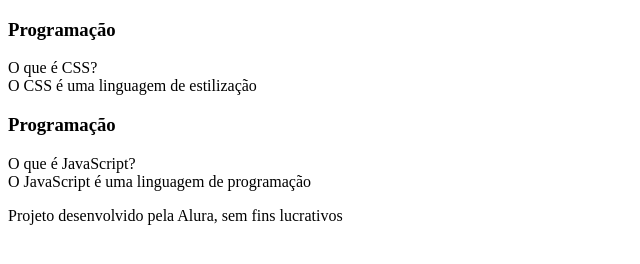
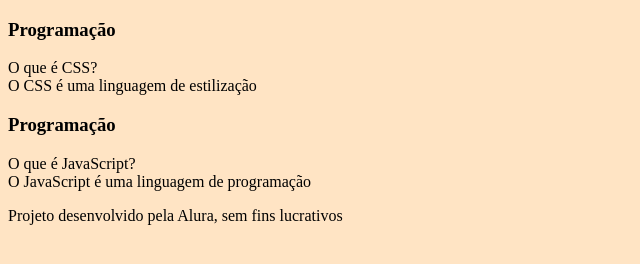
Before and after one commit to bekznn/flashcard, a plain HTML site: page index.html in a window 1280 px wide. Shown: the whole page, without its empty margins (0-640 px from the left). Drawn offline with Linux system fonts and the light colour scheme; files that its build step writes are made by us from their sources.

Commit message:
Add files via upload

```diff
--- a/index.html
+++ b/index.html
@@ -3,6 +3,7 @@
 <head>
     <meta charset="UTF-8">
     <meta name="viewport" content="width=device-width, initial-scale=1.0">
+    <link rel="stylesheet" href="assets/style.css">
     <title>Flashcard</title>
 </head>
 <body>
--- /dev/null
+++ b/style.css
@@ -0,0 +1,3 @@
+body {
+    background-color: bisque;
+}
```
